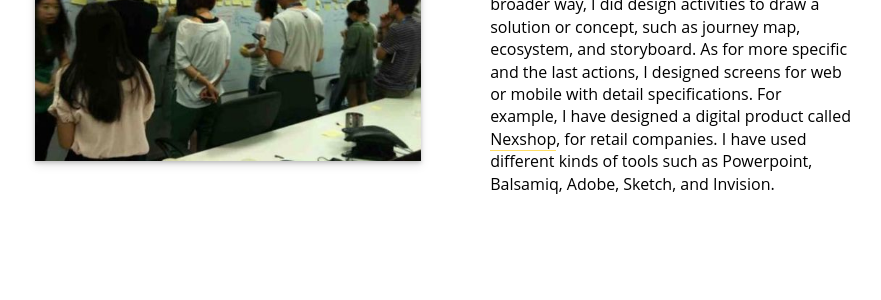
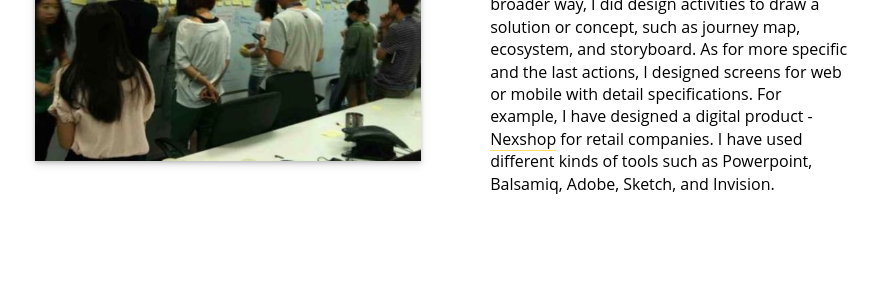
Before and after one commit to ljeun/portfolio_back, a Jekyll site: the page built from index.md, in a window 1280 px wide and 900 px high, scrolled down 6729 px. Shown: the part 311-611 px from the top of the window, without its empty margins (195-1076 px from the left). Built offline with Jekyll 4.4.1, drawn with Linux system fonts in a browser that asks for light colours; some of the changed text lies outside the part shown.

Commit message:
change description texts

```diff
--- a/_data/experiences.yml
+++ b/_data/experiences.yml
@@ -7,7 +7,7 @@
 
 -   qualification: UX/UI Design
     company: Samsung SDS, Lenovo(Intern)
-    description: I have designed user experiences or specific user interfaces on screens of digital products. In broader way, I did design activities to draw a solution or concept, such as journey map, ecosystem, and storyboard. As for more specific and the last actions, I designed screens for web or mobile with detail specifications. For example, I have designed a digital product called <a href="https://www.samsungsds.com/global/en/solutions/off/nde/nexshop_digital_experience.html" class="link">Nexshop</a>, for retail companies. I have used different kinds of tools such as Powerpoint, Balsamiq, Adobe, Sketch, and Invision.
+    description: I have designed user experiences or specific user interfaces on screens of digital products. In broader way, I did design activities to draw a solution or concept, such as journey map, ecosystem, and storyboard. As for more specific and the last actions, I designed screens for web or mobile with detail specifications. For example, I have designed a digital product - <a href="https://www.samsungsds.com/global/en/solutions/off/nde/nexshop_digital_experience.html" class="link">Nexshop</a> for retail companies. I have used different kinds of tools such as Powerpoint, Balsamiq, Adobe, Sketch, and Invision.
     image: /img/experiences/design/main.jpg
     image_style: 'box-shadow: 0 2px 4px 0 rgba(0, 0, 0, 0.2), 0 4px 10px 0 rgba(0, 0, 0, 0.1);'
 
```
